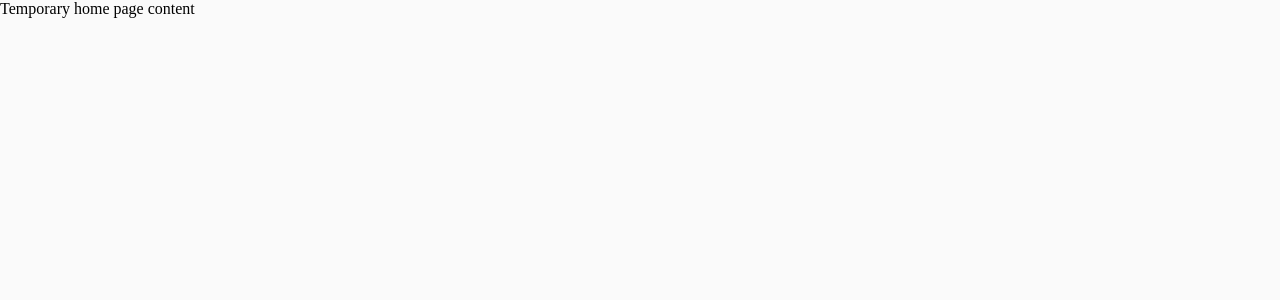
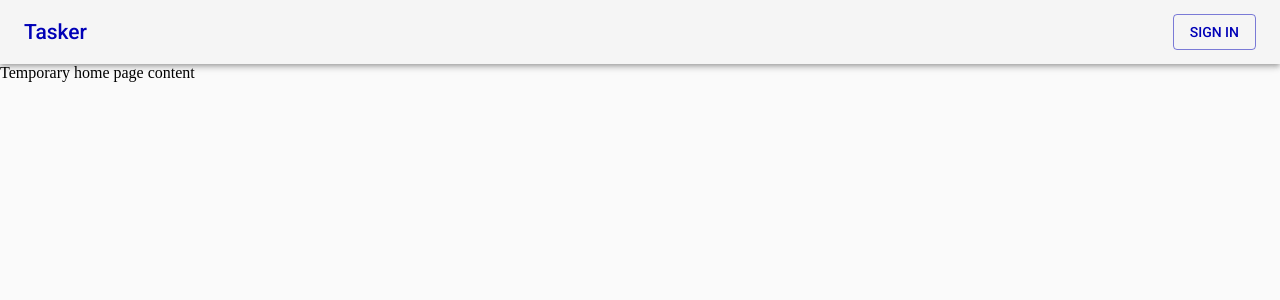
Before and after one commit to karol-dabrowski/kdtasker-web-client, a React (Create React App) app: page / in a window 1280 px wide. Shown: the top 300 px of the page. Built offline with nearby package versions, Linux system fonts and the light colour scheme.

Commit message:
Implement static header to static layout

```diff
--- /dev/null
+++ b/src/components/containers/Header.js
@@ -0,0 +1,25 @@
+import React, {Component} from 'react';
+import {connect} from "react-redux";
+
+import StaticHeader from "../StaticHeader/StaticHeader";
+
+class Header extends Component {
+    render() {
+        const {type, authorized} = this.props;
+
+        let header;
+        if(type === 'static') {
+            header = <StaticHeader isLogged={authorized} />
+        }
+
+        return header;
+    };
+}
+
+const mapStateToProps = (state) => {
+    return {
+        authorized: state.auth.authorized
+    };
+};
+
+export default connect(mapStateToProps)(Header);
--- a/src/pages/layouts/Static.js
+++ b/src/pages/layouts/Static.js
@@ -1,14 +1,17 @@
-import React, {Component} from 'react';
+import React, {Component, Fragment} from 'react';
 import {BrowserRouter as Router, Route, Switch} from 'react-router-dom';
 
 import HomePage from "../HomePage";
 import {withStyles} from "@material-ui/core";
+import Header from "../../components/containers/Header";
 
 class Static extends Component {
     render() {
         const {classes} = this.props;
 
         return (
+            <Fragment>
+                <Header type="static" />
                 <div className={classes.staticContainer}>
                     <Router>
                         <Switch>
@@ -16,6 +19,7 @@ class Static extends Component {
                         </Switch>
                     </Router>
                 </div>
+            </Fragment>
         );
     }
 }
```
Also changed, not shown: src/components/Header/HeaderContainer.js (deleted, +0 -19 lines). Lines whose indentation alone changed are shown as unchanged.
